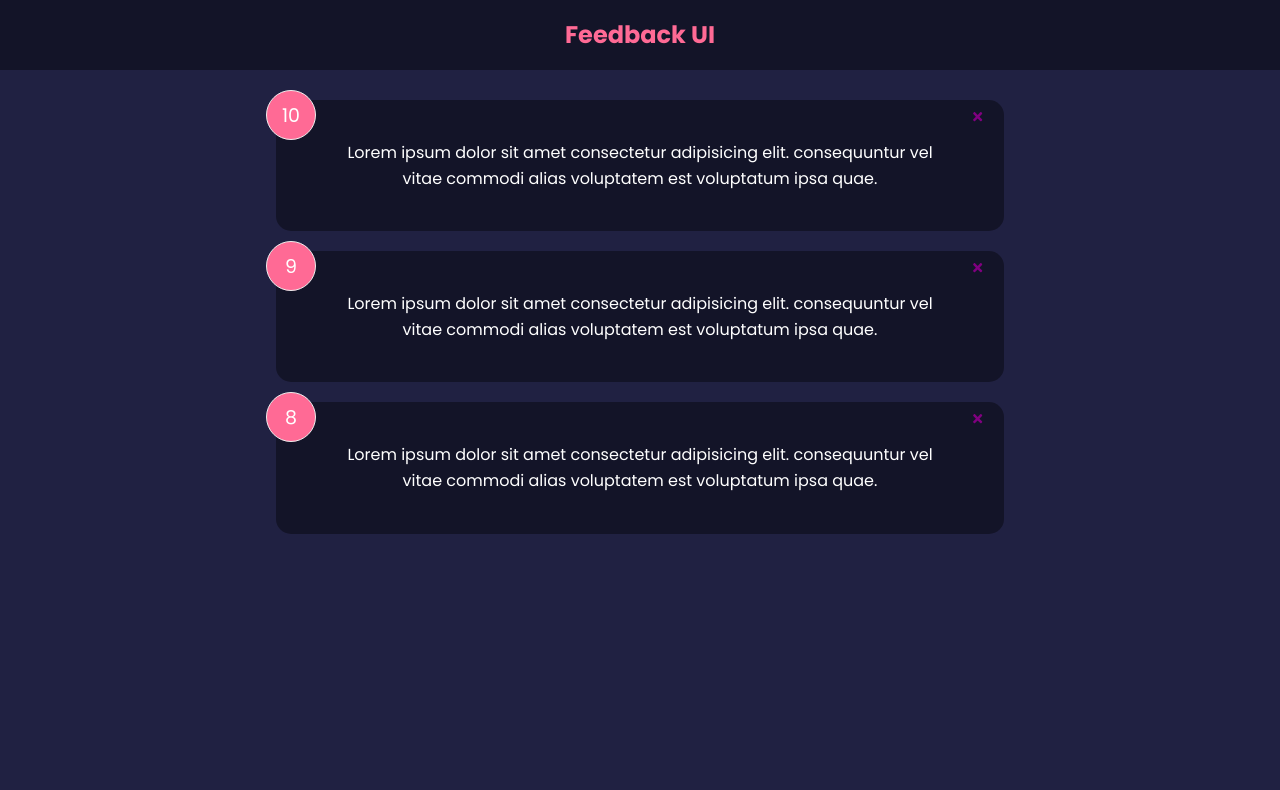
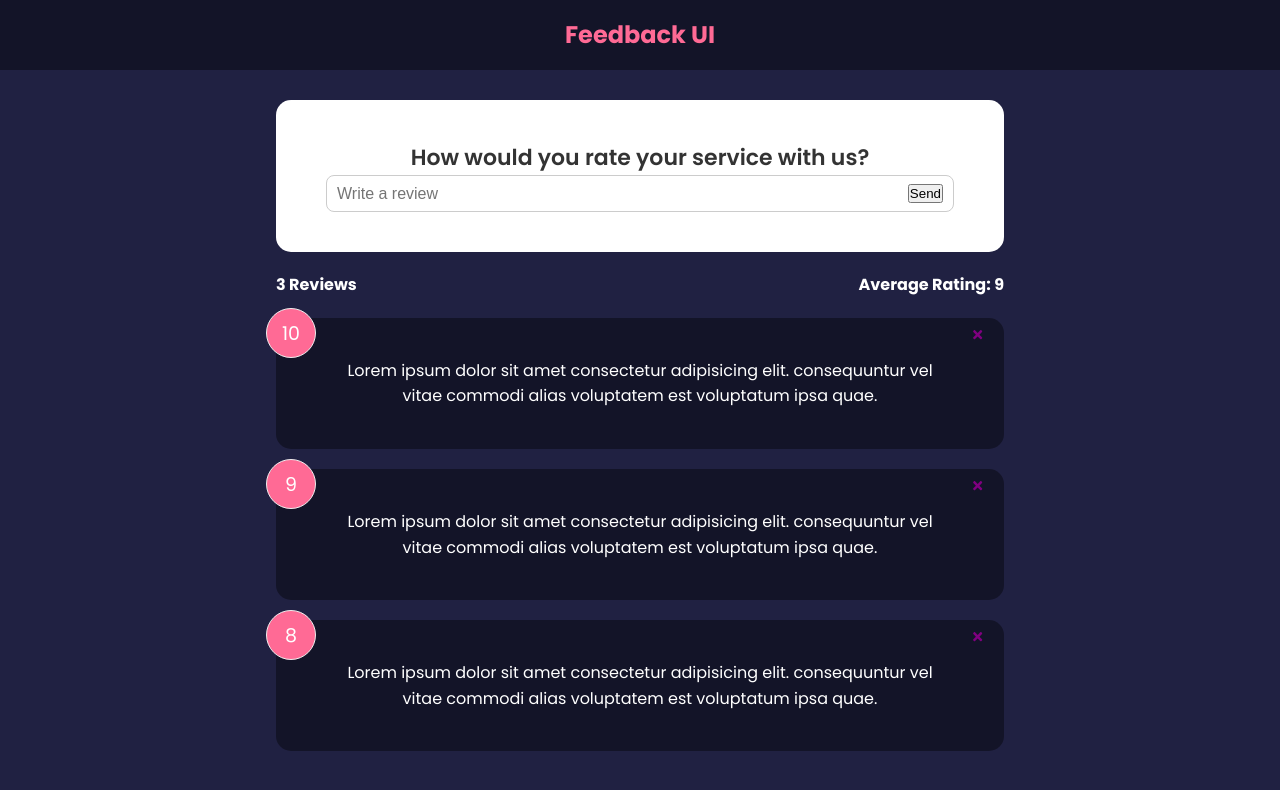
Before and after one commit to amoore16/feedback-app, a React (Create React App) app: page / in a window 1280 px wide. Shown: the top 790 px of the page. Built offline with nearby package versions, Linux system fonts and the light colour scheme; the HTML template or start-up script is replaced by a standard one.

Commit message:
Feedback stats

```diff
--- a/src/App.tsx
+++ b/src/App.tsx
@@ -1,19 +1,29 @@
-import { useState } from 'react';
-import './App.css';
-import Header from './components/Header';
-import FeedbackData from './data/FeedbackData';
-import FeedbackList from './components/FeedbackList';
+import { useState } from 'react'
+import './App.css'
+import Header from './components/Header'
+import FeedbackData from './data/FeedbackData'
+import FeedbackList from './components/FeedbackList'
+import FeedbackStats from './components/FeedbackStats'
+import FeedbackForm from './components/FeedbackForm'
 function App() {
-  const [feedback, setFeedback ] = useState(FeedbackData)
+  const [feedback, setFeedback] = useState(FeedbackData)
+
+  const deleteFeedback = (id: number) => {
+    if (window.confirm('Are you sure you wish to delete?')) {
+      setFeedback(feedback.filter((item) => item.id !== id))
+    }
+  }
 
   return (
     <div className="App">
       <Header />
-      <div className='container'>
-        <FeedbackList feedback={feedback}/>
+      <div className="container">
+        <FeedbackForm />
+        <FeedbackStats feedback={feedback} />
+        <FeedbackList feedback={feedback} handleDelete={deleteFeedback} />
       </div>
     </div>
-  );
+  )
 }
 
-export default App;
+export default App
--- /dev/null
+++ b/src/components/FeedbackForm.tsx
@@ -0,0 +1,28 @@
+import { ChangeEvent, FormEventHandler, useState } from 'react'
+
+import Card from './shared/Card'
+
+type Props = {}
+
+function FeedbackForm({}: Props) {
+  const [text, setText] = useState('')
+
+  const handleTextChange = (e: ChangeEvent<HTMLButtonElement>) => {
+    console.log(e.target.value)
+  }
+
+  return (
+    <Card>
+      <form>
+        <h2>How would you rate your service with us?</h2>
+        {/* todo rating select component */}
+      </form>
+      <div className="input-group">
+        <input type="text" placeholder="Write a review" />
+        <button type="submit" onChange={handleTextChange}>Send</button>
+      </div>
+    </Card>
+  )
+}
+
+export default FeedbackForm
--- a/src/components/FeedbackItem.tsx
+++ b/src/components/FeedbackItem.tsx
@@ -6,23 +6,23 @@ import Card from "./shared/Card";
 export interface FeedbackItemType {
   rating: number,
   text: string,
-  id: any,
+  id: number,
 }
 
 type Props = {
   item: FeedbackItemType
-  handleDelete: (even: React.MouseEventHandler<HTMLButtonElement>) => void
+  handleDelete: (id: number) => void
 }
 
 function FeedbackItem(props: Props) {
 
   const { item, handleDelete } = props;
-  const { rating, text,  } = item
+  const { rating, text, id } = item
 
   return (
     <Card reverse={true}>
       <div className="num-display">{rating}</div>
-      <button onClick={() => handleDelete(item.id)} className='close'>
+      <button onClick={() => handleDelete(id)} className='close'>
         <FaTimes color='purple'/>
       </button>
       <div className="text-display">
--- a/src/components/FeedbackList.tsx
+++ b/src/components/FeedbackList.tsx
@@ -1,12 +1,13 @@
-import FeedbackItem from './FeedbackItem'
+import FeedbackItem, { FeedbackItemType } from './FeedbackItem'
 import SimpleLoader from './simpleLoader'
 
 type Props = {
-  feedback: any
+  feedback: FeedbackItemType[];
+  handleDelete: (id: number) => void
 }
 
 const FeedbackList = (props: Props) => {
-  const { feedback } = props
+  const { feedback, handleDelete } = props
 
   return (
     <>
@@ -20,7 +21,7 @@ const FeedbackList = (props: Props) => {
               <FeedbackItem
                 key={item.id}
                 item={item}
-                handleDelete={(id) => console.log(id)}
+                handleDelete={handleDelete}
               ></FeedbackItem>
             ))}
           </div>
--- /dev/null
+++ b/src/components/FeedbackStats.tsx
@@ -0,0 +1,24 @@
+import { FeedbackItemType } from './FeedbackItem'
+
+type Props = {
+  feedback: FeedbackItemType[]
+}
+
+function FeedbackStats(props: Props) {
+  const { feedback } = props;
+
+  let average: number = feedback.reduce((acc, cur) => {
+    return acc + cur.rating
+  }, 0) / feedback.length
+
+  average = Number(average.toFixed(1));
+
+  return (
+    <div className='feedback-stats'>
+        <h4>{feedback.length} Reviews</h4>
+        <h4>Average Rating: {isNaN(average) ? 0 : average}</h4>
+    </div>
+  )
+}
+
+export default FeedbackStats
--- a/src/components/shared/Card.tsx
+++ b/src/components/shared/Card.tsx
@@ -1,8 +1,8 @@
 import React, { ReactElement } from "react";
 
 type Props = {
-  children: React.ReactNode;
-  reverse: boolean;
+  children?: React.ReactNode;
+  reverse?: boolean;
 };
 
 function Card(props: Props) {
```
